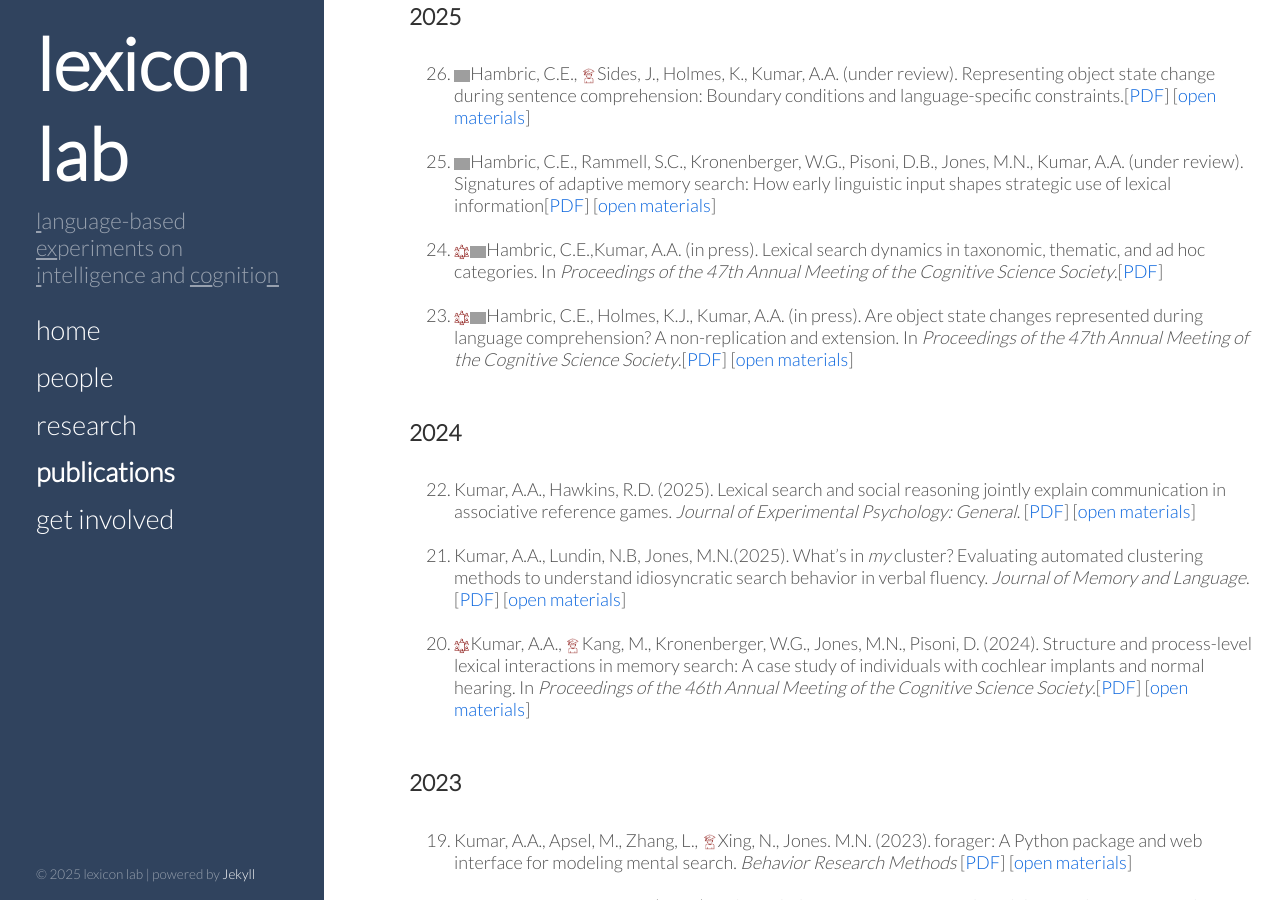
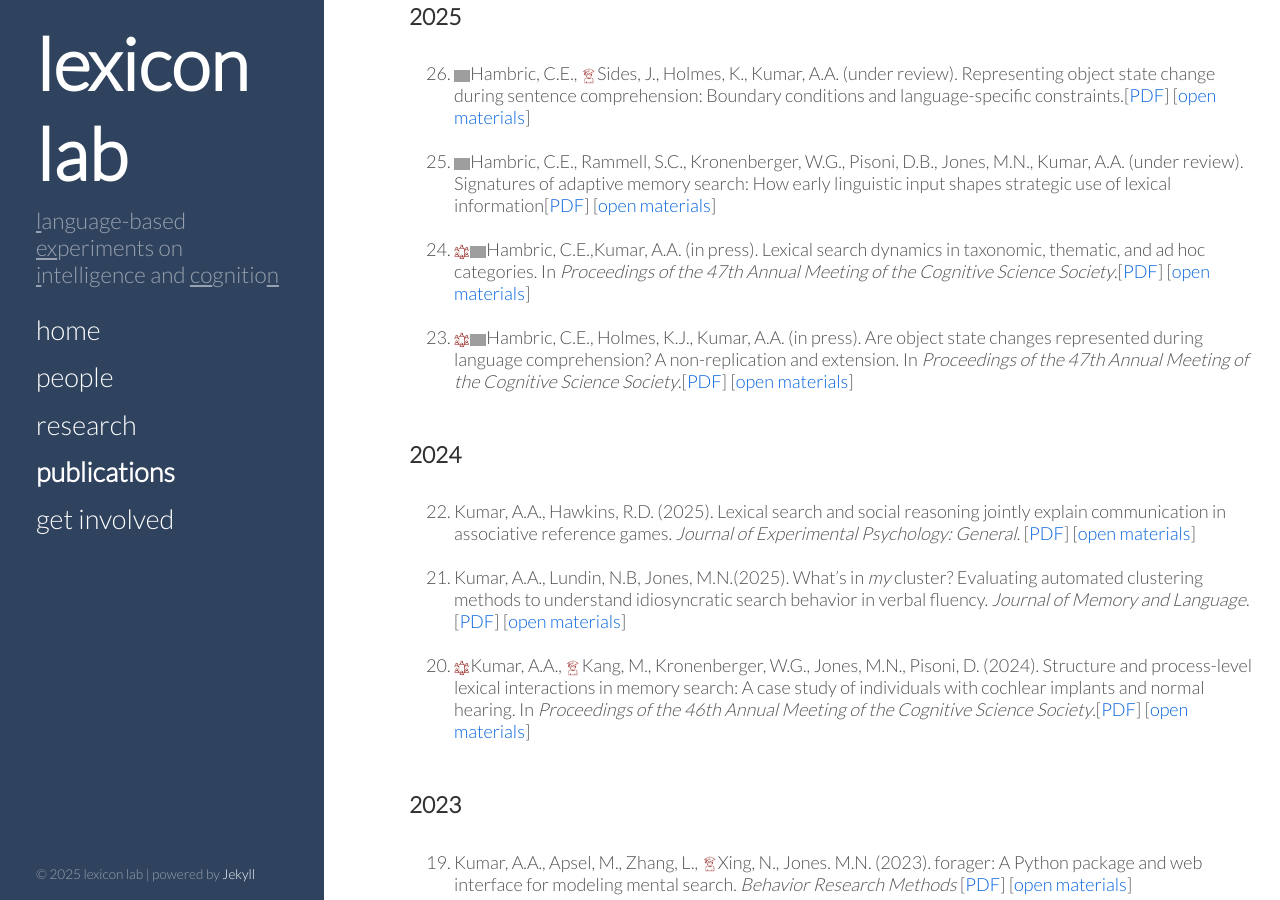
Before and after one commit to thelexiconlab/thelexiconlab.github.io, a Jekyll site: the page built from publications.html, in a window 1280 px wide and 900 px high, scrolled down 408 px. Built offline with Jekyll 4.4.1, drawn with Linux system fonts in a browser that asks for light colours; Markdown is read by kramdown in place of the engine named in the settings; grey boxes are pictures that could not be loaded.

Commit message:
update osf semantigories

```diff
--- a/publications.html
+++ b/publications.html
@@ -19,7 +19,7 @@
 <h3 class="unindent"> 2025 </h3><br>
 <li><div><img src ="/images/icons/phd-icon.png" alt=" icon" class = "papericon" title="postdoc">Hambric, C.E., <img src ="/images/icons/undergrad.png" alt="ug icon" class = "papericon" title="undergraduate author">Sides, J., Holmes, K., Kumar, A.A. (under review). Representing object state change during sentence comprehension: Boundary conditions and language-specific constraints.[<a href="https://osf.io/preprints/psyarxiv/8yxsr_v1" target="_blank" style="color:#0864dd;">PDF</a>] [<a href="https://osf.io/8v6yz/" target="_blank" style="color:#0864dd;">open materials</a>]</div></li><br>
 <li><div><img src ="/images/icons/phd-icon.png" alt=" icon" class = "papericon" title="postdoc">Hambric, C.E., Rammell, S.C., Kronenberger, W.G., Pisoni, D.B., Jones, M.N., Kumar, A.A. (under review). Signatures of adaptive memory search: How early linguistic input shapes strategic use of lexical information[<a href="" target="_blank" style="color:#0864dd;">PDF</a>] [<a href="https://github.com/thelexiconlab/cochlear-full" target="_blank" style="color:#0864dd;">open materials</a>]</div></li><br>
-<li><div><img src ="/images/icons/conference.png" alt="conference icon" class = "papericon"><img src ="/images/icons/phd-icon.png" alt=" icon" class = "papericon" title="postdoc">Hambric, C.E.,Kumar, A.A. (in press). Lexical search dynamics in taxonomic, thematic, and ad hoc categories. In <i> Proceedings of the 47th Annual Meeting of the Cognitive Science Society</i>.[<a href="" target="_blank" style="color:#0864dd;">PDF</a>] </div></li><br>
+<li><div><img src ="/images/icons/conference.png" alt="conference icon" class = "papericon"><img src ="/images/icons/phd-icon.png" alt=" icon" class = "papericon" title="postdoc">Hambric, C.E.,Kumar, A.A. (in press). Lexical search dynamics in taxonomic, thematic, and ad hoc categories. In <i> Proceedings of the 47th Annual Meeting of the Cognitive Science Society</i>.[<a href="" target="_blank" style="color:#0864dd;">PDF</a>] [<a href="https://osf.io/qn49c" target="_blank" style="color:#0864dd;">open materials</a>]</div></li><br>
 <li><div><img src ="/images/icons/conference.png" alt="conference icon" class = "papericon"><img src ="/images/icons/phd-icon.png" alt=" icon" class = "papericon" title="postdoc">Hambric, C.E., Holmes, K.J., Kumar, A.A. (in press). Are object state changes represented during language comprehension? A non-replication and extension. In <i> Proceedings of the 47th Annual Meeting of the Cognitive Science Society</i>.[<a href="" target="_blank" style="color:#0864dd;">PDF</a>] [<a href="https://github.com/abhilasha-kumar/object-states-cogsci" target="_blank" style="color:#0864dd;">open materials</a>]</div></li><br>
 <h3 class="unindent"> 2024 </h3><br>
 <li><div>Kumar, A.A., Hawkins, R.D. (2025). Lexical search and social reasoning jointly explain communication in associative reference games. <i>Journal of Experimental Psychology: General</i>. [<a href="https://osf.io/preprints/psyarxiv/3a9kq" target="_blank" style="color:#0864dd;">PDF</a>] [<a href="https://github.com/hawkrobe/lexical-search-and-pragmatics" target="_blank" style="color:#0864dd;">open materials</a>]</div></li><br>
```
